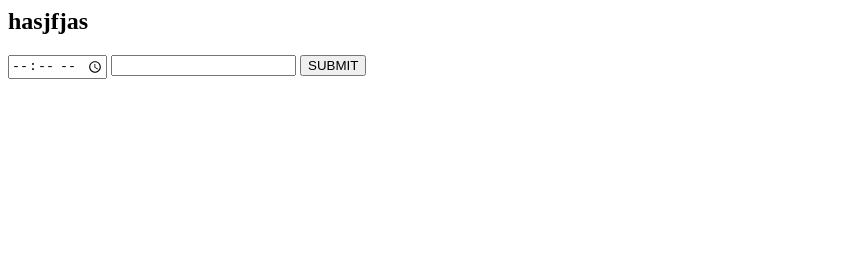
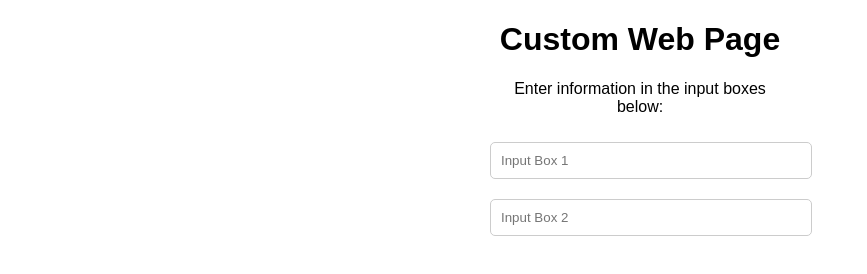
Before and after one commit to burmanz/projectPw, a plain HTML site: page index.html in a window 1280 px wide. Shown: the whole page, without its empty margins (0-867 px from the left). Drawn offline with Linux system fonts and the light colour scheme.

Commit message:
New Proj

```diff
--- a/index.html
+++ b/index.html
@@ -1,13 +1,36 @@
+<!DOCTYPE html>
 <html>
-    <title>
-        Yes You!
-    </title>
-    <body>
-        <h2>hasjfjas</h2>
-        <form action="https://lms.testbook.com/">
-            <input type="time" name="TIME" id="time">
-            <input type="email" id="mail" name="email">
-            <input type="submit" value="SUBMIT">
-        </form>
-    </body>
+<head>
+    <title>Custom Web Page with Input Boxes</title>
+    <style>
+        /* Optional CSS to style the input boxes */
+        body {
+            font-family: Arial, sans-serif;
+        }
+        .container {
+            width: 300px;
+            margin: 0 auto;
+            text-align: center;
+        }
+        .input-box {
+            width: 100%;
+            padding: 10px;
+            margin: 10px 0;
+            border: 1px solid #ccc;
+            border-radius: 5px;
+        }
+    </style>
+</head>
+<body>
+    <div class="container">
+        <h1>Custom Web Page</h1>
+        <p>Enter information in the input boxes below:</p>
+
+        <!-- Input Box 1 -->
+        <input type="text" class="input-box" id="inputBox1" placeholder="Input Box 1">
+
+        <!-- Input Box 2 -->
+        <input type="text" class="input-box" id="inputBox2" placeholder="Input Box 2">
+    </div>
+</body>
 </html>
```
